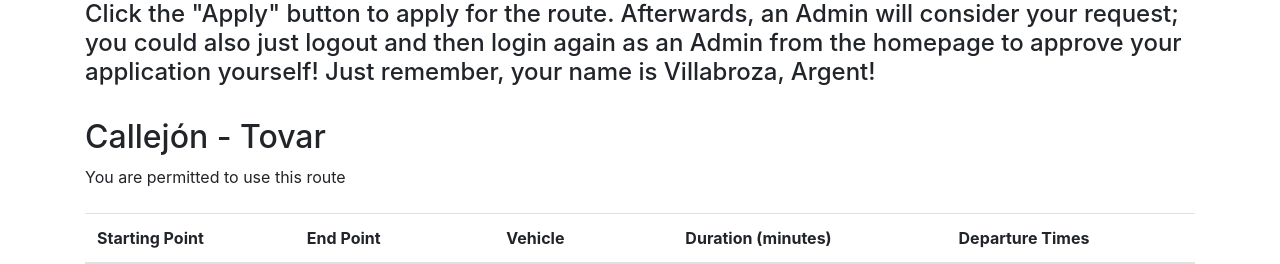
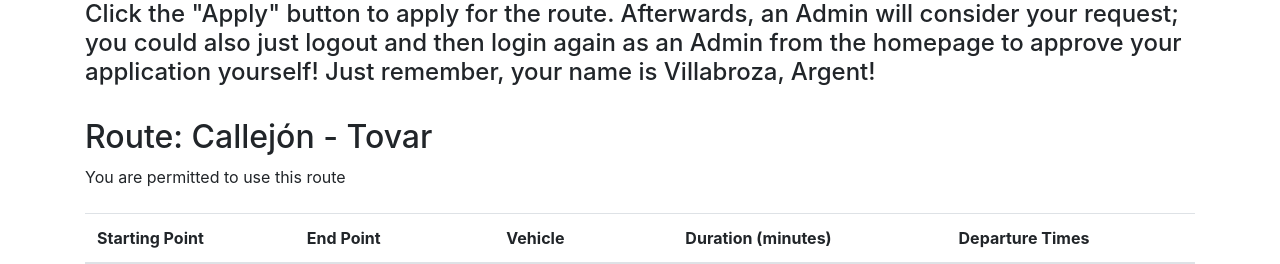
Before and after one commit to thisLexic/anti-covid, a Django app: template pasahero/commuters/templates/routes/apply_route.html in a window 1280 px wide. Shown: the part 114-378 px from the top of the page. Run offline with Django 3.2, Linux system fonts and the light colour scheme; the template is opened without the code that fills it: values that come from a table or form of the project are taken from there, others are empty; data comes from the database, SQL or seed files in the repository; both versions use the stored data as it was after the commit; some libraries are stand-ins or nearby versions.

Commit message:
made display for routes clearer

```diff
--- a/pasahero/commuters/templates/routes/apply_route.html
+++ b/pasahero/commuters/templates/routes/apply_route.html
@@ -13,7 +13,7 @@ Route
 <br>
 <!-- This will be used during the testing period of the website -->
 
-<h2>{{route.name}}</h2>
+<h2>Route: {{route.name}}</h2>
 {% if not allowed_route %}
 	<a href="{% url 'commuters:apply_route_action' pk=route.id %}">
 		<button type="button" class="btn btn-primary">
--- a/pasahero/transportations/templates/view_directions.html
+++ b/pasahero/transportations/templates/view_directions.html
@@ -5,7 +5,7 @@ Route
 {% endblock %}
 
 {% block body %}
-<h2>{{route.name}}</h2>
+<h2>Route: {{route.name}}</h2>
 {% if data %}
 <table class="table table-striped">
   <thead>
```
Also changed, not shown: pasahero/db.sqlite3.
